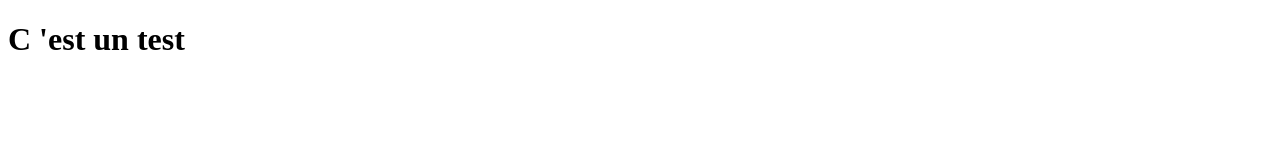
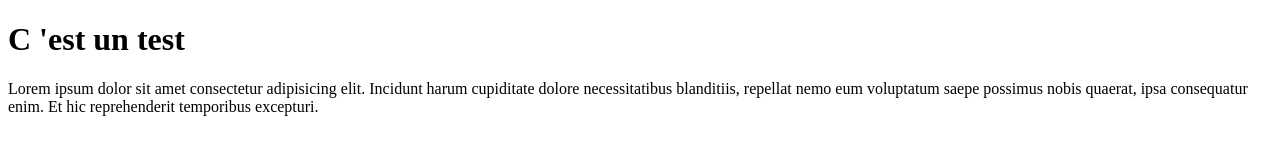
Before and after one commit to korbonya/1ktechtest, a plain HTML site: page index.html in a window 1280 px wide. Drawn offline with Linux system fonts and the light colour scheme.

Commit message:
ajout d'un paragraphe

```diff
--- a/index.html
+++ b/index.html
@@ -8,5 +8,6 @@
 </head>
 <body>
     <h1>C 'est un test</h1>
+    <p>Lorem ipsum dolor sit amet consectetur adipisicing elit. Incidunt harum cupiditate dolore necessitatibus blanditiis, repellat nemo eum voluptatum saepe possimus nobis quaerat, ipsa consequatur enim. Et hic reprehenderit temporibus excepturi.</p>
 </body>
 </html>
```
